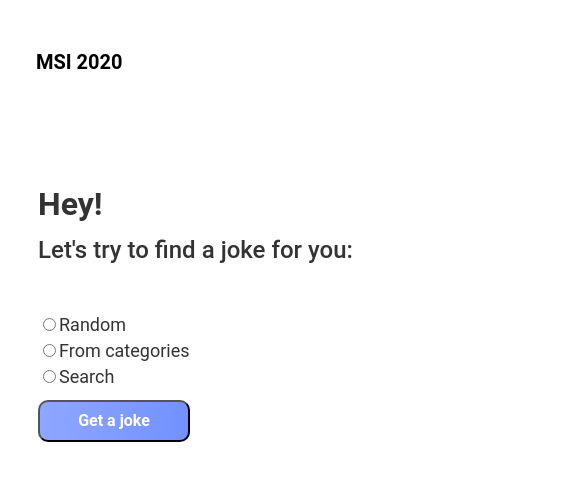
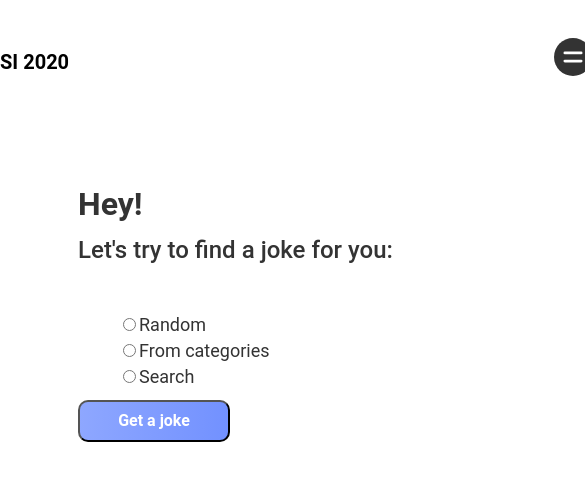
Before and after one commit to Dunridge/macpaw-internship-task, a React (Create React App) app: page / in a window 390 px wide. Shown: the top 480 px of the page, 585 px wide, since content can reach past the window. Built offline with nearby package versions, Linux system fonts and the light colour scheme.

Commit message:
resized cards

```diff
--- a/src/components/MainCard.js
+++ b/src/components/MainCard.js
@@ -30,9 +30,7 @@ const MainCard = (props) => {
         setCardLikeCounter(cardLikeCounter + 1);
     };
 
-    return ( // TODO: liked joke cards don't get rerendered
-             // --> a copy of them is created and passed to the favourites section
-             // --> go to the handleCardJoke function in the MainCard component and work on that functionality
+    return (
         <div className="main-card-grid main-card">
             <div className="message-button-container">
                 <img src={MessageButton} alt="message button" />
--- a/src/index.css
+++ b/src/index.css
@@ -6,6 +6,10 @@
     display: grid;
     grid-template-columns: 2fr 1fr;
     /* grid-template-columns: 960px 480px; */
+}
+
+.generated-jokes-container:last-child {
+    margin-bottom: 100px;
 }
 
 /* styling checkboxes */
@@ -68,7 +72,7 @@ html {
 /* menue (main card) */
 
 .menue {
-    margin-left: 140px;
+    margin-left: 0px; /* was 140px */
 }
 
 .radio {
@@ -154,7 +158,8 @@ html {
     margin-left: 140px;
     margin-right: 140px;
     width: 680px;
-    height: 225px;
+    height: auto; /*225px TODO: you have to set the height of the grid*/
+    /* height: minmax(225px, 400px); */
     position: relative;
     top: 100px;
 
@@ -165,7 +170,7 @@ html {
 .main-card-grid {
     display: grid;
     grid-template-columns: 1fr 2fr 1fr;
-    grid-template-rows: 1fr 1fr 1fr;
+    grid-template-rows: 1fr 1fr 1fr; /*was 1 fr --> minmax(1fr, 3fr) */
 }
 
 .main-card-content {
@@ -225,7 +230,8 @@ html {
 
 .main-card-message {
     width: 540px;
-    height: 52px;
+    height: auto; /*minmax(1fr, 3fr) */
+
     /* left: 240px; */
     /* top: 621px; */
     font-family: Roboto;
@@ -256,8 +262,9 @@ html {
 
 .favourite {
     background: #f8f8f8;
-    width: 600px;
+    width: 500px; /* was 600px*/
     padding-left: 40px;
+    margin-bottom: -100px;
 }
 
 .inline-block {
@@ -269,13 +276,17 @@ html {
     grid-template-columns: 1fr 2fr 1fr;
 }
 
+.card-message {
+    height: auto;
+}
+
 .from-categories-container > * {
     display: inline-block;
 }
 
 .favourite-card {
     width: 400px;
-    height: 180px;
+    height: auto;
     background: #ffffff;
     border: 1px solid #f8f8f8;
     box-sizing: border-box;
@@ -371,7 +382,7 @@ html {
     .options-button-container {
         display: flex;
         justify-content: space-evenly;
-        margin-left: 330px;
+        margin-left: 250px;
         margin-top: 30px;
     }
 
@@ -394,6 +405,30 @@ html {
         right: 650px;
         z-index: 1;
     }
+
+    .greeting {
+        margin-left: 320px;
+    }
+
+    .joke-proposal {
+        margin-left: 320px;
+    }
+
+    .options-container {
+        margin-left: 310px;
+    }
+
+    .get-joke-btn {
+        margin-left: 320px;
+    }
+
+    .generated-jokes-container {
+        margin-left: 230px;
+    }
+
+    .radio {
+        margin-left: 50px;
+    }
 }
 
 /* mobile */
@@ -414,7 +449,8 @@ html {
 
     .main-card {
         width: 340px;
-        height: 258px;
+        height: auto;
+        /* height: 258px; */
         /* margin-left: 10px; */
         /* top: 553px; */
 
@@ -452,7 +488,7 @@ html {
     .options-button-container {
         display: flex;
         justify-content: space-evenly;
-        margin-left: -230px;
+        margin-left: -250px;
         margin-top: 30px;
     }
 
@@ -462,7 +498,7 @@ html {
     }
 
     .msi-title {
-        margin-left: -365px;
+        margin-left: -120px;
     }
 
     .search-container > input {
@@ -481,4 +517,19 @@ html {
       /* width: 380px; */
     }
     /* -------------- */
+    /* styling phone view after resize  */
+
+    .joke-proposal {
+        margin-left: 250px;
+    }
+
+    .options-container {
+        margin-left: 250px;
+    }
+
+    .get-joke-btn {
+        margin-left: 250px;
+    }
+
+    /* ------------------- */
 }
```
Also changed, not shown: src/components/Menue.js (+6 -41 lines).
